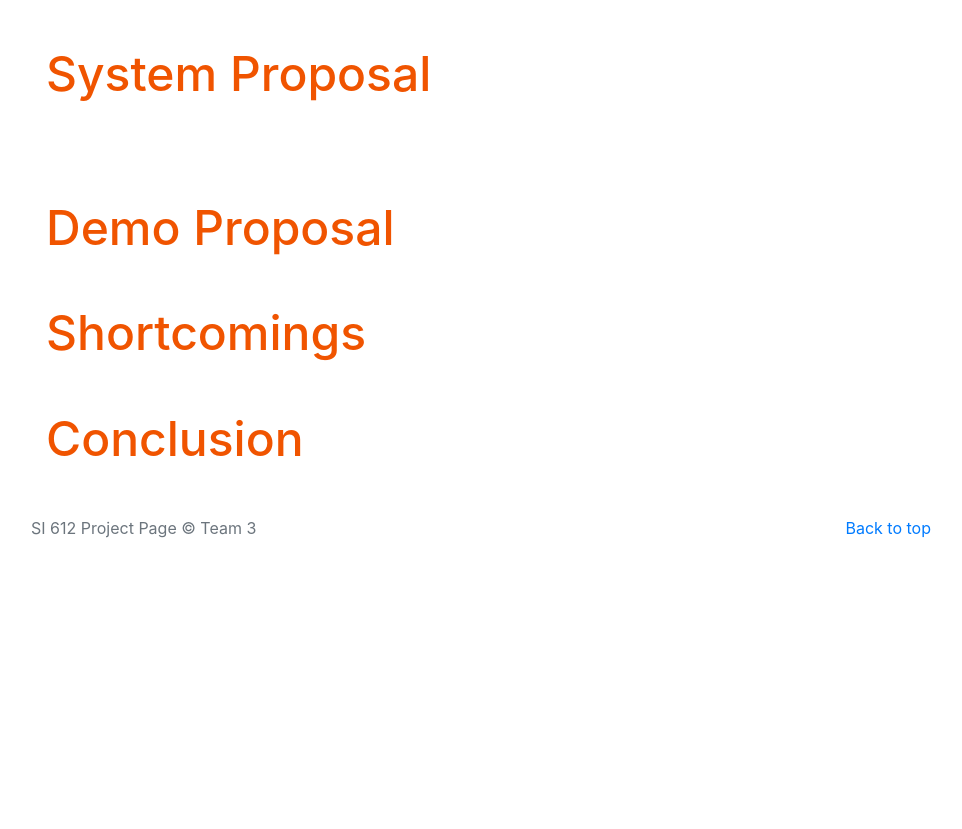
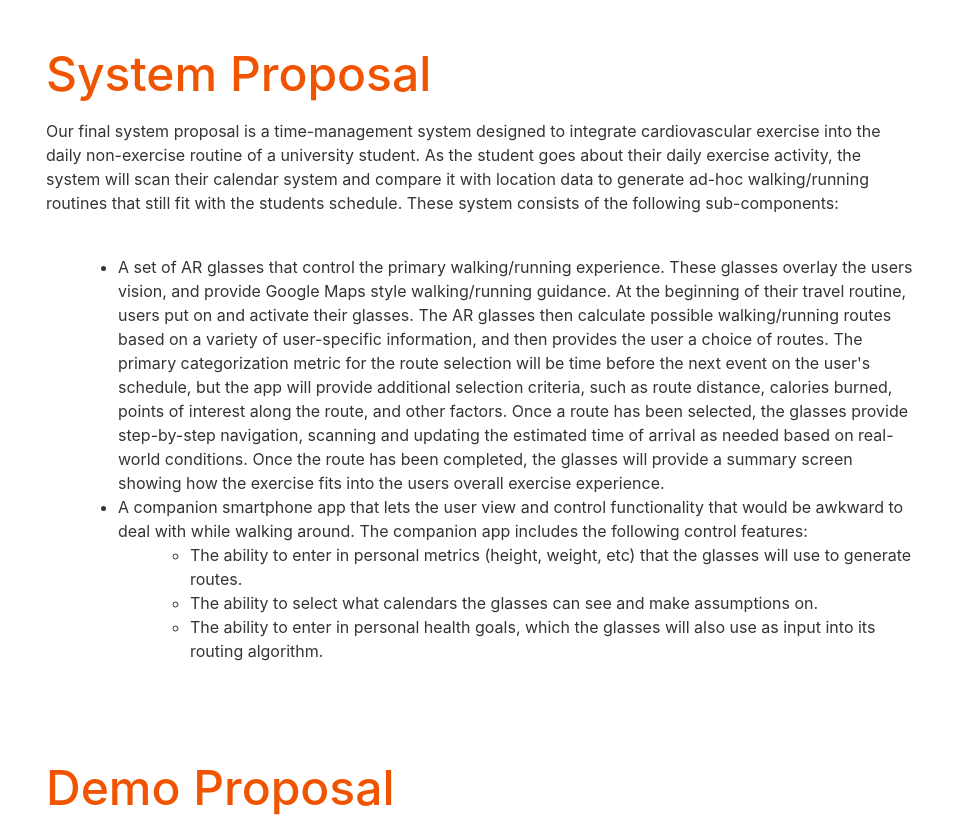
Before and after one commit to potiyev/probable-happiness, a plain HTML site: page milestone3.html in a window 1280 px wide. Shown: the part 4745-5574 px from the top of the page, without its empty margins (159-1121 px from the left). Before the commit the page ends 5385 px from the top, so only its background shows below. Drawn offline with nearby package versions, Linux system fonts and the light colour scheme; files whose address does not match are found by name.

Commit message:
added System Proposal section

```diff
--- a/milestone3.html
+++ b/milestone3.html
@@ -167,6 +167,22 @@
       <header class="sectiontitle">
         <h1>System Proposal</h1>
       </header>
+      <p>
+        Our final system proposal is a time-management system designed to integrate cardiovascular exercise into the daily non-exercise routine of a university student.  As the student goes about their daily exercise activity, the system will scan their calendar system and compare it with location data to generate ad-hoc walking/running routines that still fit with the students schedule.  These system consists of the following sub-components:
+      </p>
+      <ul>
+        <li>
+          A set of AR glasses that control the primary walking/running experience.  These glasses overlay the users vision, and provide Google Maps style walking/running guidance.  At the beginning of their travel routine, users put on and activate their glasses.  The AR glasses then calculate possible walking/running routes based on a variety of user-specific information, and then provides the user a choice of routes.  The primary categorization metric for the route selection will be time before the next event on the user's schedule, but the app will provide additional selection criteria, such as route distance, calories burned, points of interest along the route, and other factors.  Once a route has been selected, the glasses provide step-by-step navigation, scanning and updating the estimated time of arrival as needed based on real-world conditions.  Once the route has been completed, the glasses will provide a summary screen showing how the exercise fits into the users overall exercise experience.
+        </li>
+        <li>
+          A companion smartphone app that lets the user view and control functionality that would be awkward to deal with while walking around.  The companion app includes the following control features:
+          <ul>
+            <li>The ability to enter in personal metrics (height, weight, etc) that the glasses will use to generate routes.</li>
+            <li>The ability to select what calendars the glasses can see and make assumptions on.</li>
+            <li>The ability to enter in personal health goals, which the glasses will also use as input into its routing algorithm.</li>
+          </ul>
+        </li>
+      </ul>
 
     </div>
 
```
